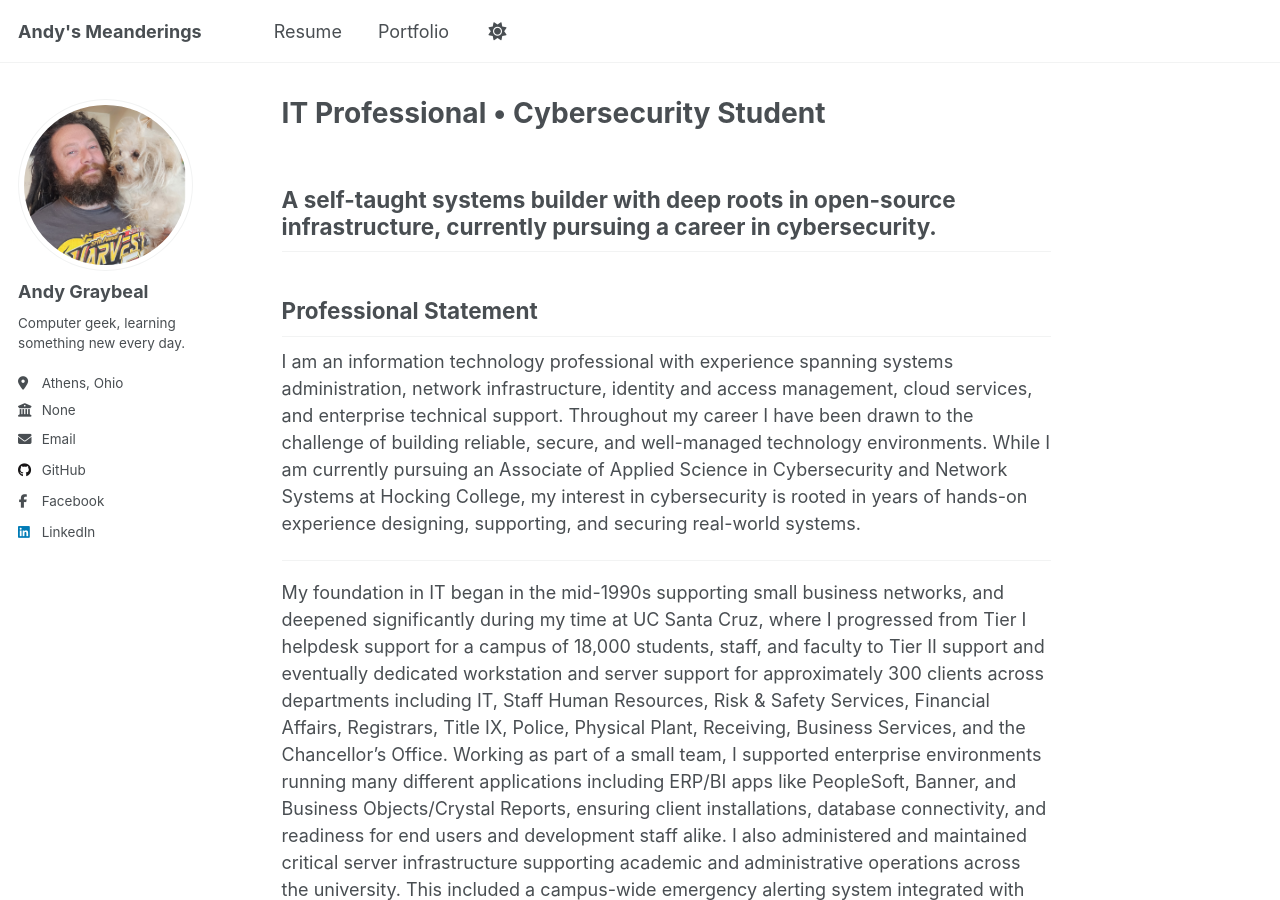
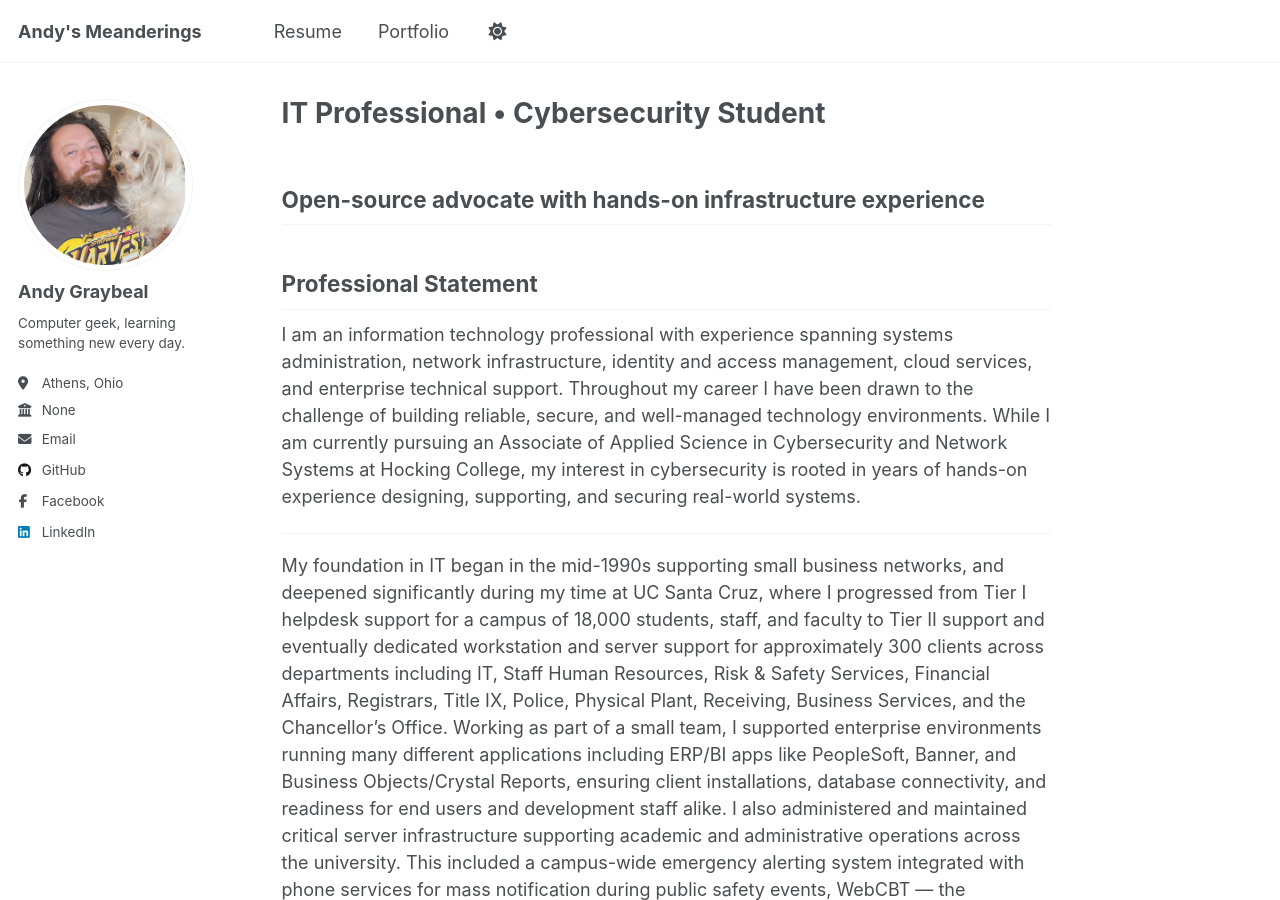
Before and after one commit to andy-graybeal/andy-graybeal.github.io, a Jekyll site: the page built from _pages/about.md, in a window 1280 px wide and 900 px high. Built offline with Jekyll 4.4.1, drawn with Linux system fonts in a browser that asks for light colours; a script that is not in the unit is left out.

Commit message:
Revise professional statement and update description

```diff
--- a/_pages/about.md
+++ b/_pages/about.md
@@ -55,7 +55,7 @@ redirect_from:
 # ------
 # More info about configuring Academic Pages can be found in [the guide](https://academicpages.github.io/markdown/), the [growing wiki](https://github.com/academicpages/academicpages.github.io/wiki), and you can always [ask a question on GitHub](https://github.com/academicpages/academicpages.github.io/discussions). The [guides for the Minimal Mistakes theme](https://mmistakes.github.io/minimal-mistakes/docs/configuration/) (which this theme was forked from) might also be helpful. -->
 
-A self-taught systems builder with deep roots in open-source infrastructure, currently pursuing a career in cybersecurity.
+Open-source advocate with hands-on infrastructure experience
 ---
 ## Professional Statement
 
```
